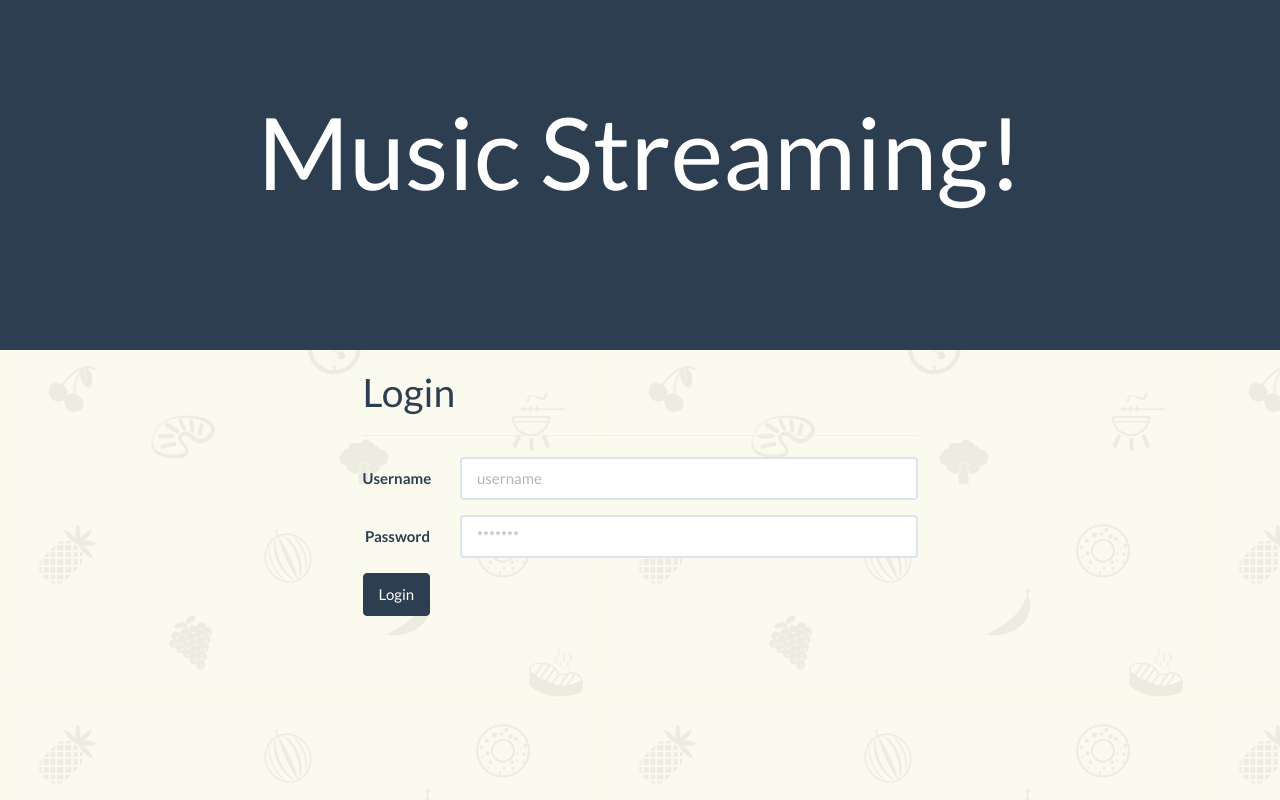
After one commit to bansalsamarth/music-streaming-app, a Django app: template templates/login.html in a window 1280 px wide. The commit adds this page. Run offline with Django 3.2, Linux system fonts and the light colour scheme; the template is opened without the code that fills it, so the values that code supplies are empty; parts of the project's set-up code (start-up, migrations or seed data) failed here and were passed over; some libraries are stand-ins or nearby versions.

Commit message:
Login Page Added

```diff
--- a/audio_streaming_app/urls.py
+++ b/audio_streaming_app/urls.py
@@ -3,6 +3,7 @@ from django.conf.urls import patterns, include, url
 from django.contrib import admin
 admin.autodiscover()
 
+from django.contrib.auth.views import login, logout
 import music.urls as music_urls
 
 urlpatterns = patterns('',
@@ -11,5 +12,7 @@ urlpatterns = patterns('',
     # url(r'^blog/', include('blog.urls')),
 
     url(r'^admin/', include(admin.site.urls)),
-    url(r'^$', include(music_urls)),
+    url(r'^accounts/login/$', login, {'template_name': 'login.html'}),
+    url(r'^accounts/logout/$', logout),
+    url(r'^', include(music_urls)),
 )
--- a/music/static/music/css/style.css
+++ b/music/static/music/css/style.css
@@ -1,3 +1,17 @@
+.landing-body{
+	background-image: url("/static/music/img/restaurant_icons.png");
+}
+
+.landing-banner{
+	font-size: 100px;
+	text-align: center;
+	color: white;
+	padding-top: 80px;
+	height:350px;
+	background-color: #2C3E50;
+
+}
+
 .nav-search{
 	height: 40px;
 }
--- a/music/templates/index.html
+++ b/music/templates/index.html
@@ -43,8 +43,8 @@
 		</ul>
 	</div>
 </div>
+	<div style="margin-right:20px;"><h5 align = "right">Welcome {{user.username}}!</h5></div>
 	<div class="container">
-		<br>
 		<div class = "row">
 			<div class = "col-sm-3"></div>
 			<div class = "col-sm-6">
--- /dev/null
+++ b/music/templates/login.html
@@ -0,0 +1,49 @@
+<html>
+<head>
+	<title>Music Streaming | Home </title>
+	<link rel="stylesheet" type="text/css" href="/static/music/css/bootstrap.min.css">
+	<link rel="stylesheet" type="text/css" href="/static/music/css/style.css">
+	<script src = "/static/music/js/jquery.js"></script>
+	<script src = "/static/music/js/bootstrap.min.js"></script>
+</head>
+<body class = "landing-body">
+
+	<div class = "landing-banner">Music Streaming!</div>
+
+
+	<div class = "container">
+	{% if form.errors %}
+		<p>Your username and password didn't match. Please try again.</p>
+	{% endif %}
+	<div class = "row">
+		<div class = "col-lg-3"></div>
+		<div class = "col-lg-6">
+		<form class="form-horizontal" method="post" action="{% url 'django.contrib.auth.views.login' %}">
+			{% csrf_token %}
+			<fieldset>
+			<h1>Login</h1>
+			<hr>
+			<div class="form-group">
+				<label for="inputEmail" class="col-lg-2 control-label">Username</label>
+				<div class="col-lg-10">
+					<input type="text" class="form-control" id="inputEmail" placeholder="username" name="username">
+				</div>
+			</div>
+
+			<div class="form-group">
+				<label for="inputPassword" class="col-lg-2 control-label">Password</label>
+				<div class="col-lg-10">
+					<input type="password" name = "password" class="form-control" id="inputPassword" placeholder="*******">
+				</div>
+			</div>
+
+			<button type="submit" class="btn btn-primary">Login</button>
+			</fieldset>
+
+			<input type="hidden" name="next" value="/" />
+		</form>
+	</div>
+
+
+</body>
+</html>
--- a/music/views.py
+++ b/music/views.py
@@ -2,8 +2,11 @@ from django.shortcuts import render
 from django.http import HttpResponse
 from django.template import RequestContext
 
+from django.contrib.auth.decorators import login_required
+
 # Create your views here.
 
+@login_required()
 def main_page(request):
     return render(request, 'index.html', {}, context_instance = RequestContext(request))
     #return HttpResponse("Hello World!")
```
Also changed, not shown: templates/login.html (added, +31 -0 lines), audio_streaming_app/settings.py (line endings or trailing spaces), db.sqlite3, music/static/music/img/restaurant_icons.png (added).
